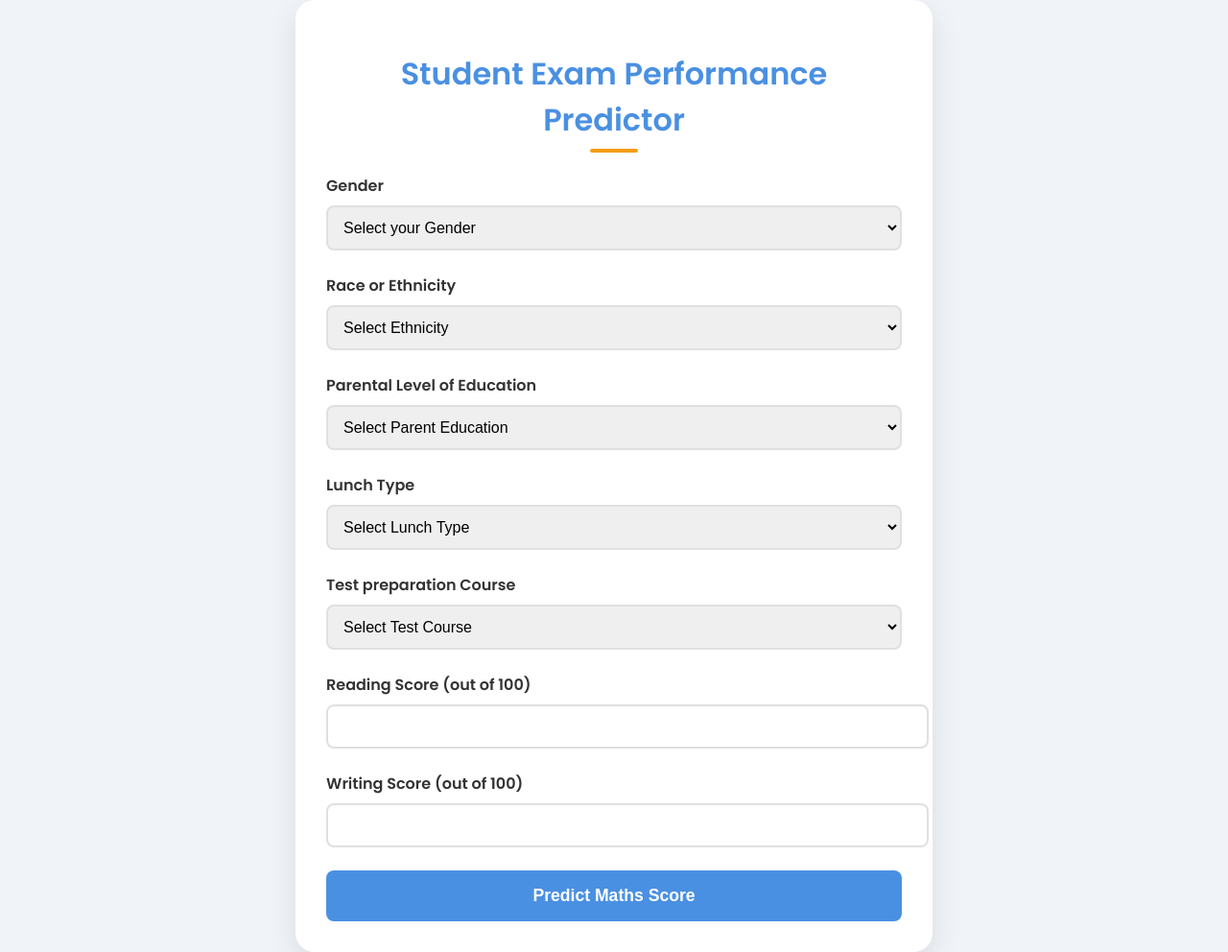
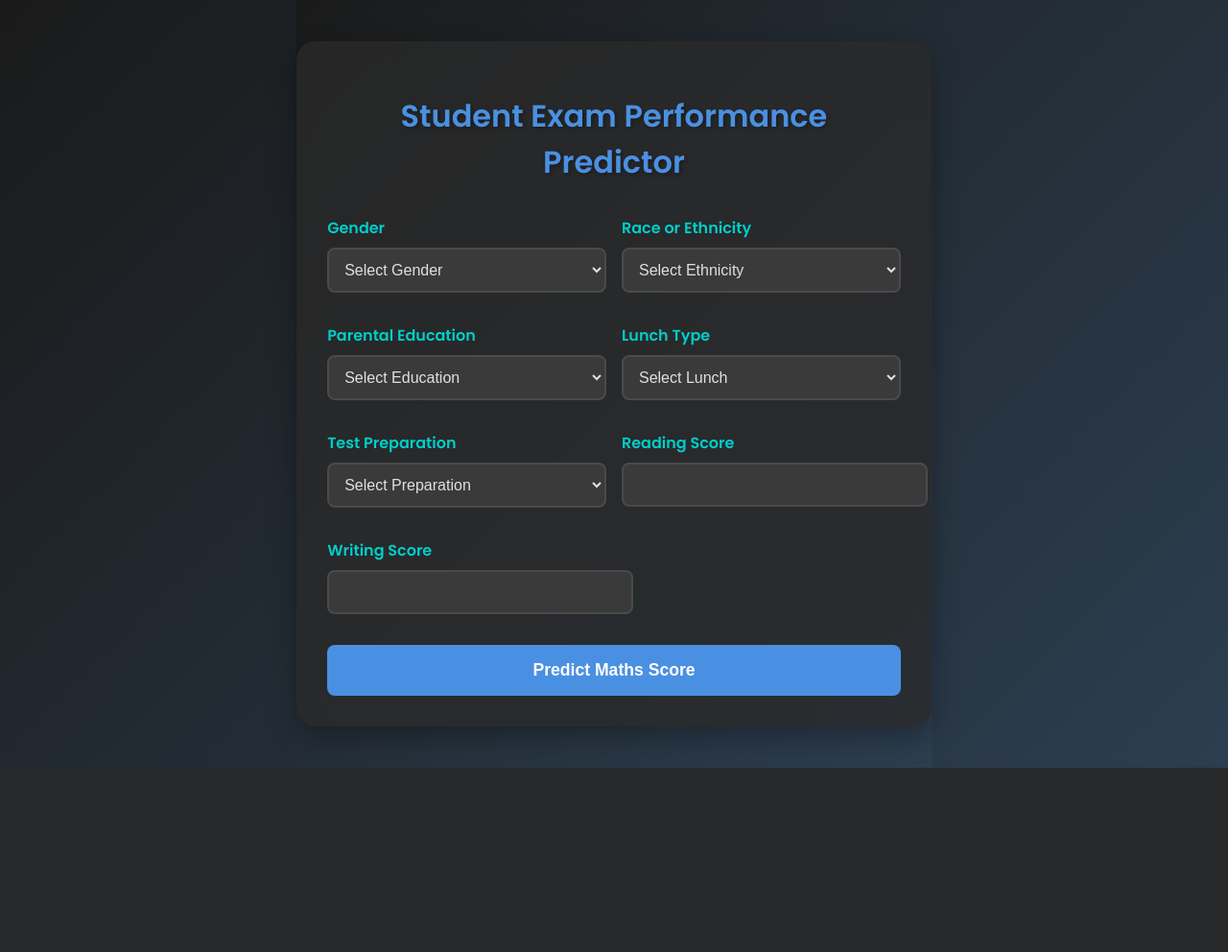
Before and after one commit to belikenikhil03/ML-Project-Student-Performance-Predictor, a Flask app: page /predictdata in a window 1280 px wide. Shown: the whole page at 96% size. After the commit the page ends 800 px from the top, so only its background shows below. Run offline with Flask 3, Linux system fonts and the light colour scheme.

Commit message:
HTML and CSS Modification

```diff
--- a/templates/home.html
+++ b/templates/home.html
@@ -8,16 +8,17 @@
     <style>
         :root {
             --primary-color: #4a90e2;
-            --secondary-color: #f39c12;
-            --background-color: #f0f4f8;
-            --text-color: #333;
-            --input-bg: #fff;
-            --input-border: #e0e0e0;
+            --secondary-color: #00cec9;
+            --background-color: #1a1a1a;
+            --card-bg: #2a2a2a;
+            --text-color: #e0e0e0;
+            --input-bg: #3a3a3a;
+            --input-border: #4a4a4a;
         }
 
-        body {
+        body, html {
             font-family: 'Poppins', sans-serif;
-            background-color: var(--background-color);
+            background: linear-gradient(135deg, var(--background-color), #2c3e50);
             color: var(--text-color);
             margin: 0;
             padding: 0;
@@ -28,22 +29,13 @@
         }
 
         .container {
-            background-color: var(--input-bg);
+            background-color: rgba(42, 42, 42, 0.8);
             border-radius: 20px;
-            box-shadow: 0 10px 30px rgba(0, 0, 0, 0.1);
+            box-shadow: 0 10px 30px rgba(0, 0, 0, 0.3);
             padding: 2rem;
             width: 90%;
-            max-width: 600px;
-            transform: translateY(20px);
-            opacity: 0;
-            animation: fadeIn 0.6s ease-out forwards;
-        }
-
-        @keyframes fadeIn {
-            to {
-                transform: translateY(0);
-                opacity: 1;
-            }
+            max-width: 800px;
+            backdrop-filter: blur(10px);
         }
 
         h1 {
@@ -51,29 +43,23 @@
             text-align: center;
             font-size: 2rem;
             margin-bottom: 2rem;
-            position: relative;
+            text-shadow: 2px 2px 4px rgba(0,0,0,0.3);
         }
 
-        h1::after {
-            content: '';
-            position: absolute;
-            bottom: -10px;
-            left: 50%;
-            transform: translateX(-50%);
-            width: 50px;
-            height: 4px;
-            background-color: var(--secondary-color);
-            border-radius: 2px;
+        form {
+            display: grid;
+            grid-template-columns: repeat(2, 1fr);
+            gap: 1rem;
         }
 
         .form-group {
-            margin-bottom: 1.5rem;
+            margin-bottom: 1rem;
         }
 
         label {
             display: block;
             margin-bottom: 0.5rem;
-            color: var(--text-color);
+            color: var(--secondary-color);
             font-weight: 600;
         }
 
@@ -83,6 +69,8 @@
             border: 2px solid var(--input-border);
             border-radius: 8px;
             font-size: 1rem;
+            background-color: var(--input-bg);
+            color: var(--text-color);
             transition: border-color 0.3s, box-shadow 0.3s;
         }
 
@@ -93,6 +81,7 @@
         }
 
         input[type="submit"] {
+            grid-column: span 2;
             background-color: var(--primary-color);
             color: white;
             border: none;
@@ -100,17 +89,14 @@
             font-size: 1.1rem;
             border-radius: 8px;
             cursor: pointer;
-            width: 100%;
             transition: background-color 0.3s, transform 0.1s;
             font-weight: 600;
         }
 
         input[type="submit"]:hover {
             background-color: #3a7bc8;
-        }
-
-        input[type="submit"]:active {
-            transform: scale(0.98);
+            transform: translateY(-3px);
+            box-shadow: 0 6px 20px rgba(74, 144, 226, 0.4);
         }
 
         .result {
@@ -120,7 +106,7 @@
             color: var(--secondary-color);
             font-size: 1.2rem;
             padding: 1rem;
-            background-color: rgba(243, 156, 18, 0.1);
+            background-color: rgba(0, 206, 201, 0.1);
             border-radius: 8px;
             transition: all 0.3s;
         }
@@ -129,6 +115,12 @@
             .container {
                 width: 95%;
                 padding: 1.5rem;
+            }
+            form {
+                grid-template-columns: 1fr;
+            }
+            input[type="submit"] {
+                grid-column: span 1;
             }
         }
     </style>
@@ -140,7 +132,7 @@
             <div class="form-group">
                 <label for="gender">Gender</label>
                 <select id="gender" name="gender" required>
-                    <option value="" disabled selected>Select your Gender</option>
+                    <option value="" disabled selected>Select Gender</option>
                     <option value="male">Male</option>
                     <option value="female">Female</option>
                 </select>
@@ -157,9 +149,9 @@
                 </select>
             </div>
             <div class="form-group">
-                <label for="parental_education">Parental Level of Education</label>
+                <label for="parental_education">Parental Education</label>
                 <select id="parental_education" name="parental_level_of_education" required>
-                    <option value="" disabled selected>Select Parent Education</option>
+                    <option value="" disabled selected>Select Education</option>
                     <option value="associate's degree">Associate's degree</option>
                     <option value="bachelor's degree">Bachelor's degree</option>
                     <option value="high school">High school</option>
@@ -171,25 +163,25 @@
             <div class="form-group">
                 <label for="lunch">Lunch Type</label>
                 <select id="lunch" name="lunch" required>
-                    <option value="" disabled selected>Select Lunch Type</option>
+                    <option value="" disabled selected>Select Lunch</option>
                     <option value="free/reduced">Free/reduced</option>
                     <option value="standard">Standard</option>
                 </select>
             </div>
             <div class="form-group">
-                <label for="test_preparation">Test preparation Course</label>
+                <label for="test_preparation">Test Preparation</label>
                 <select id="test_preparation" name="test_preparation_course" required>
-                    <option value="" disabled selected>Select Test Course</option>
+                    <option value="" disabled selected>Select Preparation</option>
                     <option value="none">None</option>
                     <option value="completed">Completed</option>
                 </select>
             </div>
             <div class="form-group">
-                <label for="reading_score">Reading Score (out of 100)</label>
+                <label for="reading_score">Reading Score</label>
                 <input type="number" id="reading_score" name="reading_score" min="0" max="100" required>
             </div>
             <div class="form-group">
-                <label for="writing_score">Writing Score (out of 100)</label>
+                <label for="writing_score">Writing Score</label>
                 <input type="number" id="writing_score" name="writing_score" min="0" max="100" required>
             </div>
             <input type="submit" value="Predict Maths Score">
```
Also changed, not shown: templates/index.html (+74 -1 lines).
